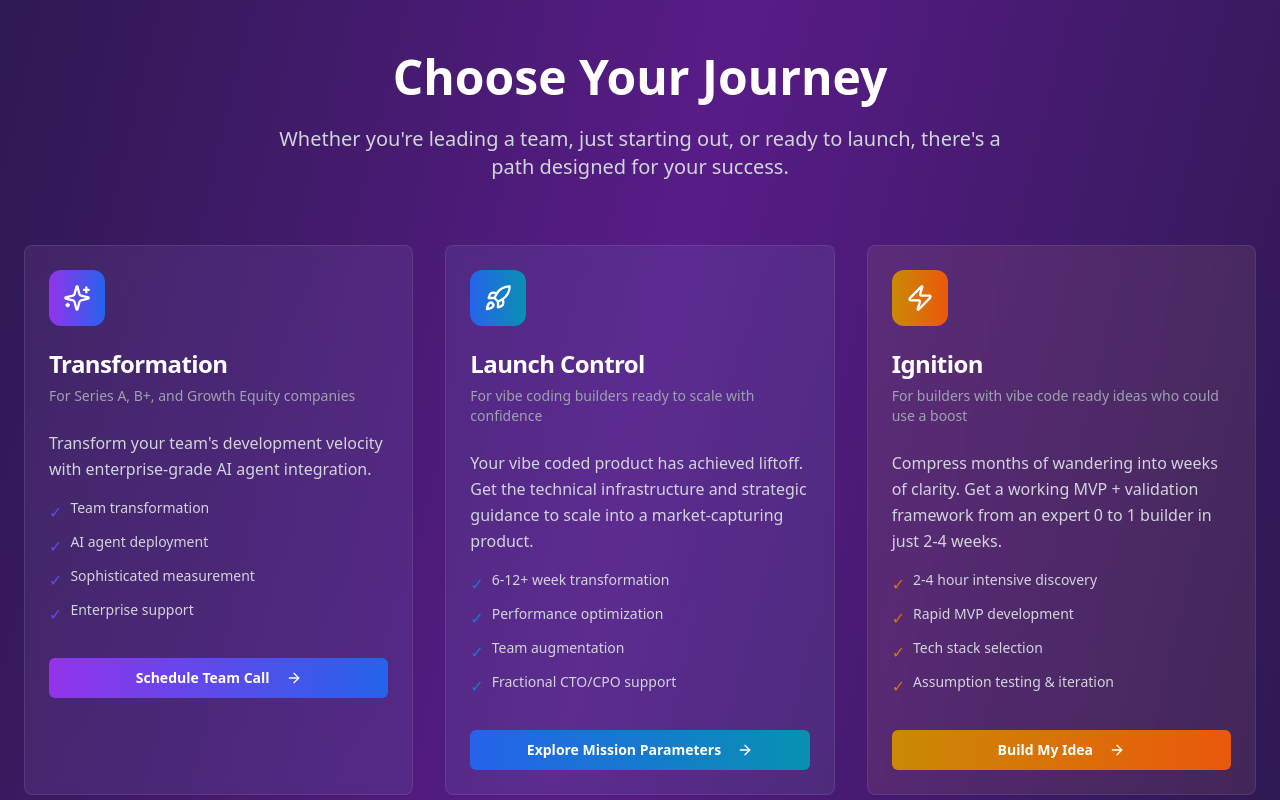
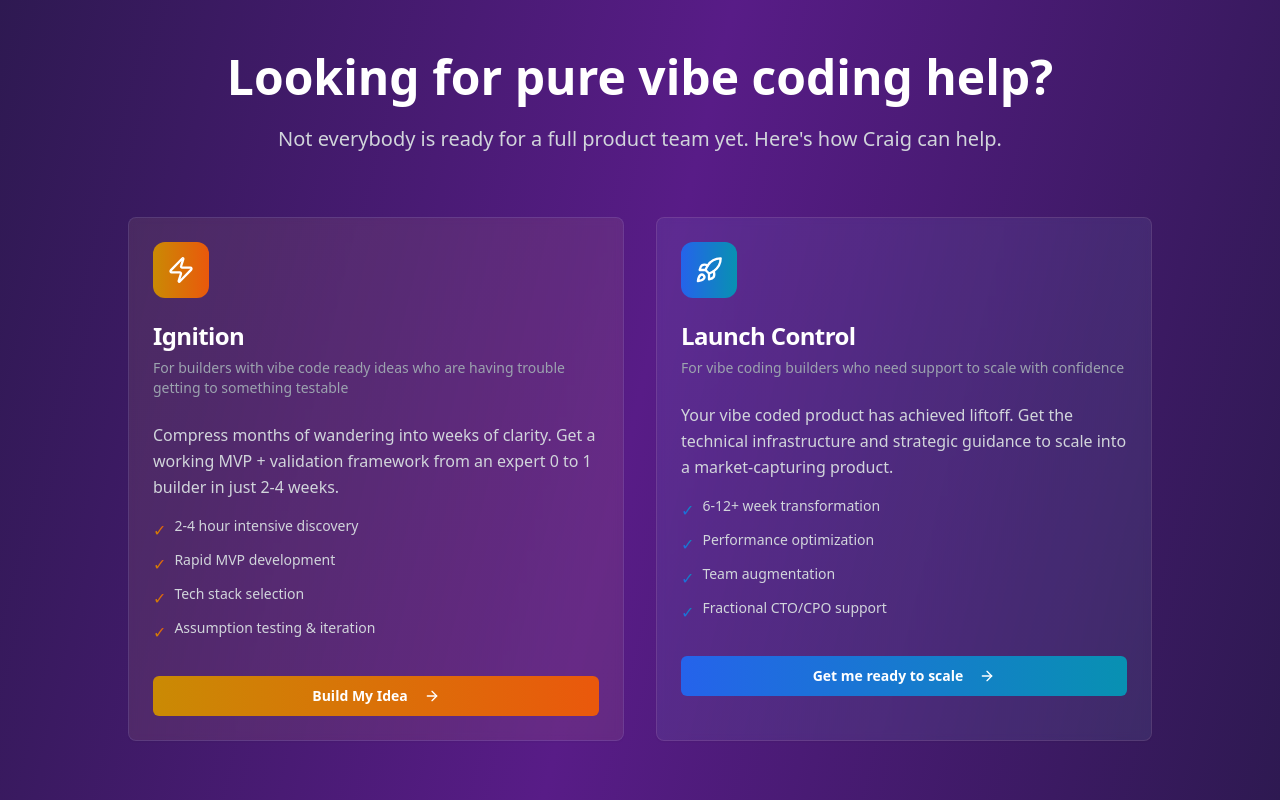
Before and after one commit to prodyssey/vibe-cto-dot-ai, a Next.js app: page / in a window 1280 px wide. Shown: the part 2280-3080 px from the top of the page. Built offline with nearby package versions, Linux system fonts and the light colour scheme; no server answers.

Commit message:
separate out the two vibe coding services from the main offering, update copy

```diff
--- a/src/components/sections/Paths.tsx
+++ b/src/components/sections/Paths.tsx
@@ -26,7 +26,9 @@ export const Paths = () => {
   }, []);
 
   const services = getOrderedServices();
-  const paths = services.map(service => ({
+  const paths = services
+    .filter(service => service.id === 'ignition' || service.id === 'launch-control')
+    .map(service => ({
       icon: service.icon,
       title: service.label,
       subtitle: service.subtitle,
@@ -43,15 +45,14 @@ export const Paths = () => {
       <div className="max-w-7xl mx-auto">
         <div className="text-center mb-16">
           <h2 className="text-4xl md:text-5xl font-bold text-white mb-6">
-            Choose Your Journey
+            Looking for pure vibe coding help?
           </h2>
           <p className="text-xl text-gray-300 max-w-3xl mx-auto">
-            Whether you&apos;re leading a team, just starting out, or ready to
-            launch, there&apos;s a path designed for your success.
+            Not everybody is ready for a full product team yet. Here's how Craig can help.
           </p>
         </div>
 
-        <div className="grid lg:grid-cols-3 gap-8">
+        <div className="grid lg:grid-cols-2 gap-8 max-w-5xl mx-auto">
           {paths.map((path, index) => (
             <Card
               key={index}
--- a/src/config/services.ts
+++ b/src/config/services.ts
@@ -67,7 +67,7 @@ export const SERVICES: Service[] = [
       launch_control: 0,
       transformation: 3,
     },
-    order: 1,
+    order: 3,
     problemPromise: {
       heading: "Established company / product?",
       description:
@@ -93,7 +93,7 @@ export const SERVICES: Service[] = [
     description: "Jump start your vibe coded prototype",
     shortDescription:
       "🔥 I have an idea I believe in - but need help getting started",
-    subtitle: "For builders with vibe code ready ideas who could use a boost",
+    subtitle: "For builders with vibe code ready ideas who are having trouble getting to something testable",
     longDescription:
       "Compress months of wandering into weeks of clarity. Get a working MVP + validation framework from an expert 0 to 1 builder in just 2-4 weeks.",
     features: [
@@ -114,7 +114,7 @@ export const SERVICES: Service[] = [
       launch_control: 0,
       transformation: 0,
     },
-    order: 3,
+    order: 1,
     problemPromise: {
       heading: "Trouble getting off the ground?",
       description:
@@ -140,7 +140,7 @@ export const SERVICES: Service[] = [
     description: "Vibe code to production product",
     shortDescription:
       "🚀 I've got a real vibe coded prototype with traction - ready to gear up for scale",
-    subtitle: "For vibe coding builders ready to scale with confidence",
+    subtitle: "For vibe coding builders who need support to scale with confidence",
     longDescription:
       "Your vibe coded product has achieved liftoff. Get the technical infrastructure and strategic guidance to scale into a market-capturing product.",
     features: [
@@ -149,7 +149,7 @@ export const SERVICES: Service[] = [
       "Team augmentation",
       "Fractional CTO/CPO support",
     ],
-    cta: "Explore Mission Parameters",
+    cta: "Get me ready to scale",
     link: "/launch-control",
     color: "from-blue-600 to-cyan-600",
     glowColor: "shadow-blue-500/50",
```
Lines whose indentation alone changed are shown as unchanged.
